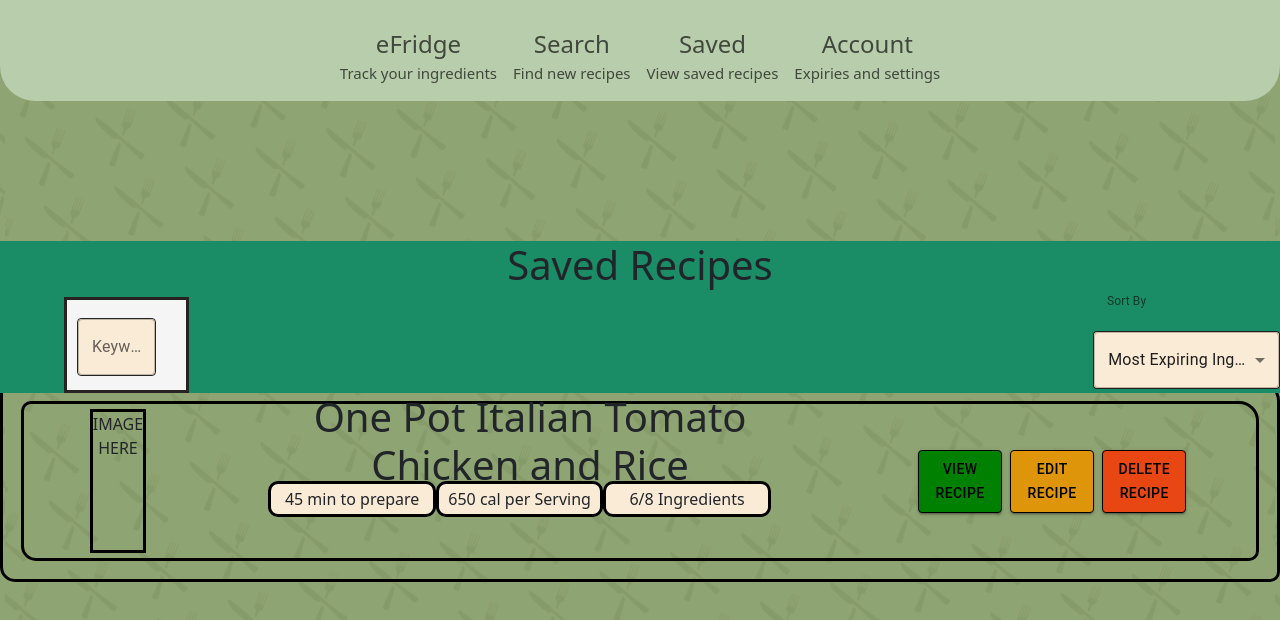
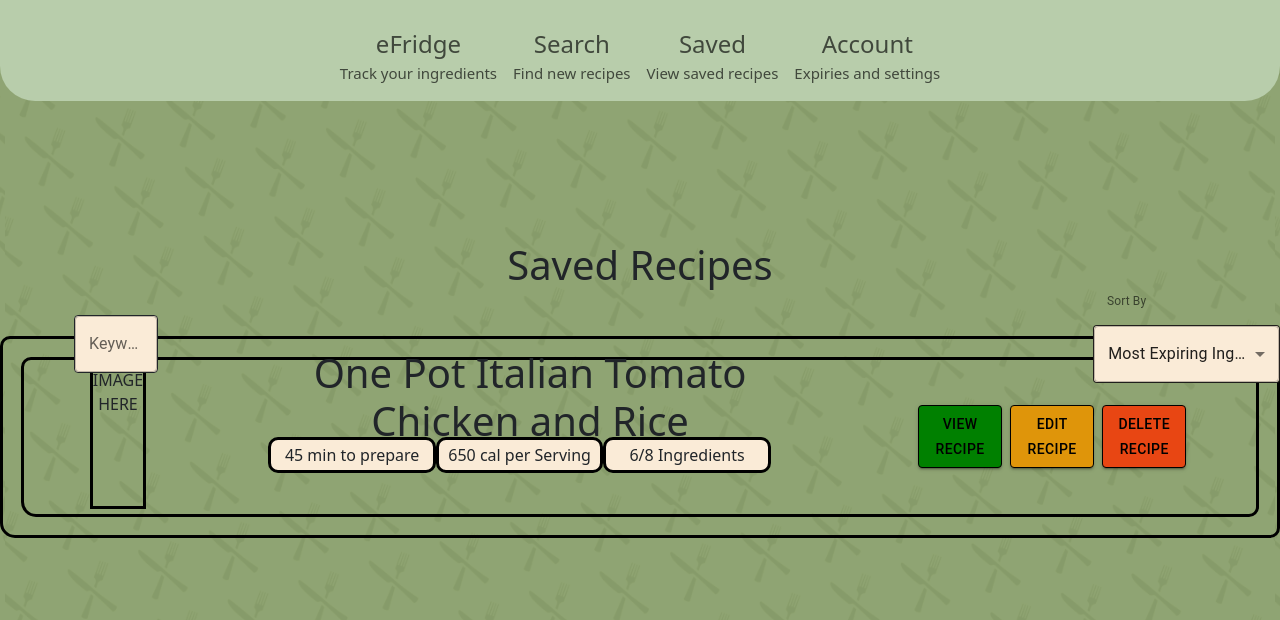
Before and after one commit to Freddydeddydoo/RecipesByRemy, a React (Create React App) app in the folder recipes-with-remy/src/: page /saved in a window 1280 px wide. Shown: the top 620 px of the page. Built offline with nearby package versions, Linux system fonts and the light colour scheme; the HTML template or start-up script is replaced by a standard one.

Commit message:
Update Saved.css

```diff
--- a/recipes-with-remy/src/CSSFiles/Saved.css
+++ b/recipes-with-remy/src/CSSFiles/Saved.css
@@ -28,7 +28,7 @@
         display: flex;
         width: 100%;
         top: 140px;
-        background-color: #1a8d67;
+
         position: relative;
         flex-direction: column;
 
@@ -49,9 +49,9 @@
     margin-right: 30%;
     margin-left: 1%;
     justify-content: left;
-    background-color: whitesmoke;
+
     padding: 10px;
-    border: 3px solid #272323;
+
     width: 10%;
     margin-right: 30%;
     margin-left: 5%;
@@ -76,7 +76,7 @@
 }
 
 .results{
-    margin-top: 8%;
+
     padding: 5px;
     border: 3px solid black;
     border-radius: 10px 20px 10px 15px;
@@ -162,7 +162,7 @@
 
 
 .results{
-    margin-top: 10%;
+    margin-top: 7%;
     padding: 5px;
     border: 3px solid black;
 }
```
